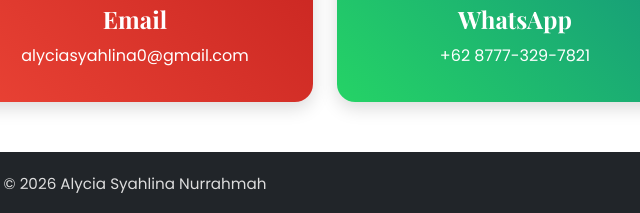
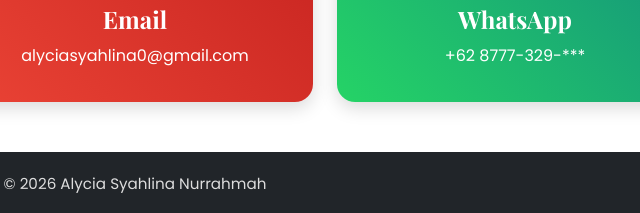
Before and after one commit to alyciasyahlina0-sys/DATA-DIRI-ALYCIA, a plain HTML site: page index.html in a window 1280 px wide. Shown: the part 2531-2744 px from the top of the page, 505-1145 px from the left. Drawn offline with nearby package versions, Linux system fonts and the light colour scheme.

```diff
--- a/index.html
+++ b/index.html
@@ -224,7 +224,7 @@
           <a class="contact-card whatsapp" href="https://wa.me/6281234567890" target="_blank" rel="noopener">
             <i class="bi bi-whatsapp"></i>
             <h5>WhatsApp</h5>
-            <span>+62 8777-329-7821</span>
+            <span>+62 8777-329-***</span>
           </a>
         </div>
       </div>
```
